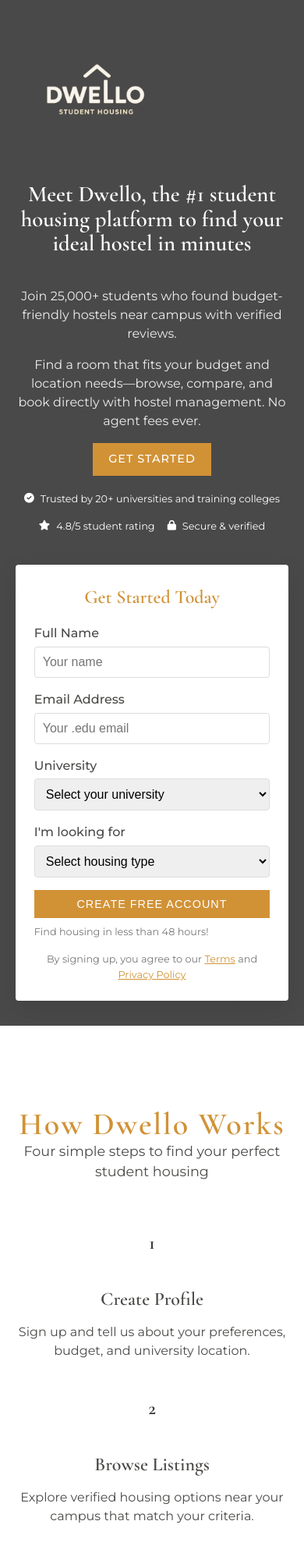
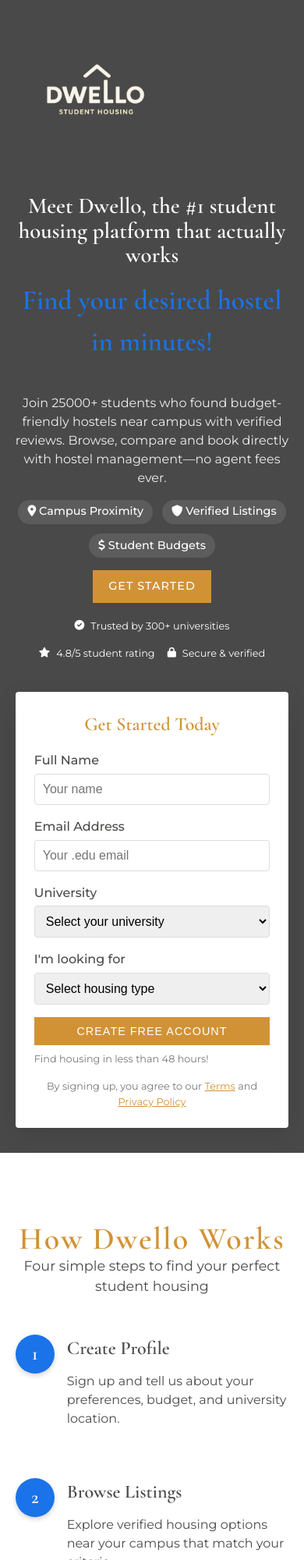
Before and after one commit to ikxano/abinks.com, a plain HTML site: page index.html in a window 390 px wide. Shown: the top 2000 px of the page at 78% size. Drawn offline with nearby package versions, Linux system fonts and the light colour scheme; a script that the page names is missing.

Commit message:
update how dwello works section

```diff
--- a/css/style.css
+++ b/css/style.css
@@ -113,6 +113,7 @@
     background: linear-gradient(rgba(0,0,0,0.7), rgba(0,0,0,0.7)), url('../images/student-housing-hero.jpg') no-repeat center center/cover;
     color: white;
     padding: 1.5rem 0 3rem; /* Reduced top padding significantly */
+    background-color: #f5f5f5; /* Added light gray background */
 }
 
 .hero-content {
@@ -138,21 +139,30 @@
 }
 
 .dwello-logo {
-    width: 100%;
-    height: auto;
-    display: block;
+    width: 500%; /* Increase logo size to 500% */
+    max-width: 800px;
+    margin-bottom: 0.5rem; /* Reduce space below logo */
 }
 
 .hero-text h1 {
-    font-size: 2rem; /* Slightly reduced */
+    font-size: 2rem;
     line-height: 1.1;
-    margin-top: 0; /* Ensure no top margin */
+    margin-top: 0.5rem; /* Reduced space above h1 */
     margin-bottom: 0;
     color: white;
 }
 
+.hero-text h2 {
+    font-weight: 700; /* Bold font */
+    color: #1a73e8; /* Blue color */
+    font-size: 2.2rem;
+    margin-top: 1rem;
+    margin-bottom: 2.5rem; /* Increase space below h2 */
+}
+
 .hero-tagline {
     font-size: 1.2rem;
+    margin-top: 2.5rem; /* Increase space above the tagline */
     margin-bottom: 0.5rem;
     color: var(--accent-color);
 }
@@ -285,24 +295,31 @@
 
 .step {
     display: flex;
-    flex-direction: column;
-    align-items: center;
-    text-align: center;
+    align-items: flex-start;
+    margin-bottom: 2rem;
+    flex-direction: row; /* Change from column to row */
+    text-align: left; /* Change from center to left */
 }
 
 .step-number {
-    width: 60px;
-    height: 60px;
-    background-color: var(--accent-color);
-    color: var(--dark-color);
+    display: flex;
+    justify-content: center;
+    align-items: center;
+    width: 50px;
+    height: 50px;
     border-radius: 50%;
-    display: flex;
-    align-items: center;
-    justify-content: center;
+    background-color: #1a73e8;
+    color: white;
+    font-weight: bold;
     font-size: 1.5rem;
-    font-weight: 600;
-    margin-bottom: 1.5rem;
+    margin-right: 1rem;
+    margin-bottom: 0; /* Adjusted from 1.5rem */
+    box-shadow: 0 3px 6px rgba(0,0,0,0.16);
     font-family: var(--heading-font);
+}
+
+.step-content {
+    flex: 1;
 }
 
 .step-content h3 {
@@ -661,6 +678,11 @@
     .testimonial-grid {
         grid-template-columns: 1fr;
     }
+
+    .step {
+        flex-direction: row; /* Ensure it stays as row on mobile */
+        align-items: flex-start;
+    }
 }
 
 @media (max-width: 576px) {
--- a/index.html
+++ b/index.html
@@ -7,33 +7,6 @@
     <link rel="stylesheet" href="css/style.css">
     <link href="https://fonts.googleapis.com/css2?family=Cormorant+Garamond:wght@400;600&family=Montserrat:wght@400;500;600&display=swap" rel="stylesheet">
     <link rel="stylesheet" href="https://cdnjs.cloudflare.com/ajax/libs/font-awesome/6.0.0-beta3/css/all.min.css">
-    <style>
-      .dwello-logo {
-        width: 500%; /* Increase logo size to 500% */
-        max-width: 800px;
-        margin-bottom: 0.5rem; /* Reduce space below logo */
-      }
-
-      .hero {
-        background-color: #f5f5f5; /* Light gray background */
-      }
-
-      h1 {
-        margin-top: 0.5rem; /* Reduce space above h1 */
-      }
-
-      h2 {
-        font-weight: 700; /* Bold font */
-        color: #1a73e8; /* Blue color */
-        font-size: 2.2rem;
-        margin-top: 1rem;
-        margin-bottom: 2.5rem; /* Increase space below h2 */
-      }
-
-      .hero-tagline {
-        margin-top: 2.5rem; /* Increase space above the tagline */
-      }
-    </style>
 </head>
 <body>
     <!-- Hero Section -->
@@ -44,17 +17,22 @@
                     <div class="hero-logo">
                         <img src="images/dwello-logo.png" alt="Dwello Logo" class="dwello-logo">
                     </div>
-                    <h1>Meet Dwello, the #1 student housing platform to find your ideal hostel in minutes</h1>
-                    <p class="hero-tagline mobile-rtl-item">Join 25,000+ students who found budget-friendly hostels near campus with verified reviews.</p>
-                    <p class="mobile-rtl-item">Find a room that fits your budget and location needs—browse, compare, and book directly with hostel management. No agent fees ever.</p>
+                    <h1>Meet Dwello, the #1 student housing platform that actually works</h1>
+                    <h2>Find your desired hostel in minutes!</h2>
+                    <p class="hero-tagline mobile-rtl-item">Join 25000+ students who found budget-friendly hostels near campus with verified reviews. Browse, compare and book directly with hostel management—no agent fees ever.</p>
 
+                    <div class="hero-features">
+                        <span><i class="fas fa-map-marker-alt"></i> Campus Proximity</span>
+                        <span><i class="fas fa-shield-alt"></i> Verified Listings</span>
+                        <span><i class="fas fa-dollar-sign"></i> Student Budgets</span>
+                    </div>
 
                     <div class="cta-buttons">
                         <a href="#" class="btn">Get Started</a>
                     </div>
 
                     <div class="trust-badges">
-                        <span><i class="fas fa-check-circle"></i> Trusted by 20+ universities and training colleges</span>
+                        <span><i class="fas fa-check-circle"></i> Trusted by 300+ universities</span>
                         <span><i class="fas fa-star"></i> 4.8/5 student rating</span>
                         <span><i class="fas fa-lock"></i> Secure & verified</span>
                     </div>
@@ -75,10 +53,10 @@
                             <label for="university">University</label>
                             <select id="university" required>
                                 <option value="" disabled selected>Select your university</option>
-                                <option value="university1">University of Ghana</option>
-                                <option value="university2">Kwame Nkrumah University of Science and Technology</option>
-                                <option value="university3">University of Cape Coast</option>
-                                <option value="university4">University of Education, Winneba</option>
+                                <option value="university1">University of Michigan</option>
+                                <option value="university2">Ohio State University</option>
+                                <option value="university3">UCLA</option>
+                                <option value="university4">NYU</option>
                                 <option value="other">Other</option>
                             </select>
                         </div>
@@ -204,10 +182,10 @@
                     </div>
                     <p class="testimonial-quote">"Dwello helped me find an affordable apartment just 5 minutes from campus with amazing roommates. It completely changed my college experience!"</p>
                     <div class="testimonial-author">
-                        <img src="images/student1.jpg" alt="Student testimonial">
+                        <img src="images/testimonial-1.jpg" alt="Student testimonial">
                         <div class="author-info">
-                            <h4>Johnson Aidoo</h4>
-                            <p>UG, Junior</p>
+                            <h4>Sarah Johnson</h4>
+                            <p>University of Michigan, Junior</p>
                         </div>
                     </div>
                 </div>
@@ -222,10 +200,10 @@
                     </div>
                     <p class="testimonial-quote">"As an international student, finding housing seemed impossible until I discovered Dwello. The verified listings gave me peace of mind and I found a place within a week!"</p>
                     <div class="testimonial-author">
-                        <img src="images/student3.jpg" alt="Student testimonial">
+                        <img src="images/testimonial-2.jpg" alt="Student testimonial">
                         <div class="author-info">
-                            <h4>Abigail Ofori</h4>
-                            <p>KNUST, Sophomore</p>
+                            <h4>Miguel Sanchez</h4>
+                            <p>UCLA, Sophomore</p>
                         </div>
                     </div>
                 </div>
@@ -240,10 +218,10 @@
                     </div>
                     <p class="testimonial-quote">"My roommates from Dwello became my best friends! The compatibility matching is spot on. Plus, our house is exactly what we were looking for and within our budget."</p>
                     <div class="testimonial-author">
-                        <img src="images/student4.jpeg" alt="Student testimonial">
+                        <img src="images/testimonial-3.jpg" alt="Student testimonial">
                         <div class="author-info">
                             <h4>Emma Thompson</h4>
-                            <p>UDS, Senior</p>
+                            <p>NYU, Senior</p>
                         </div>
                     </div>
                 </div>
```
